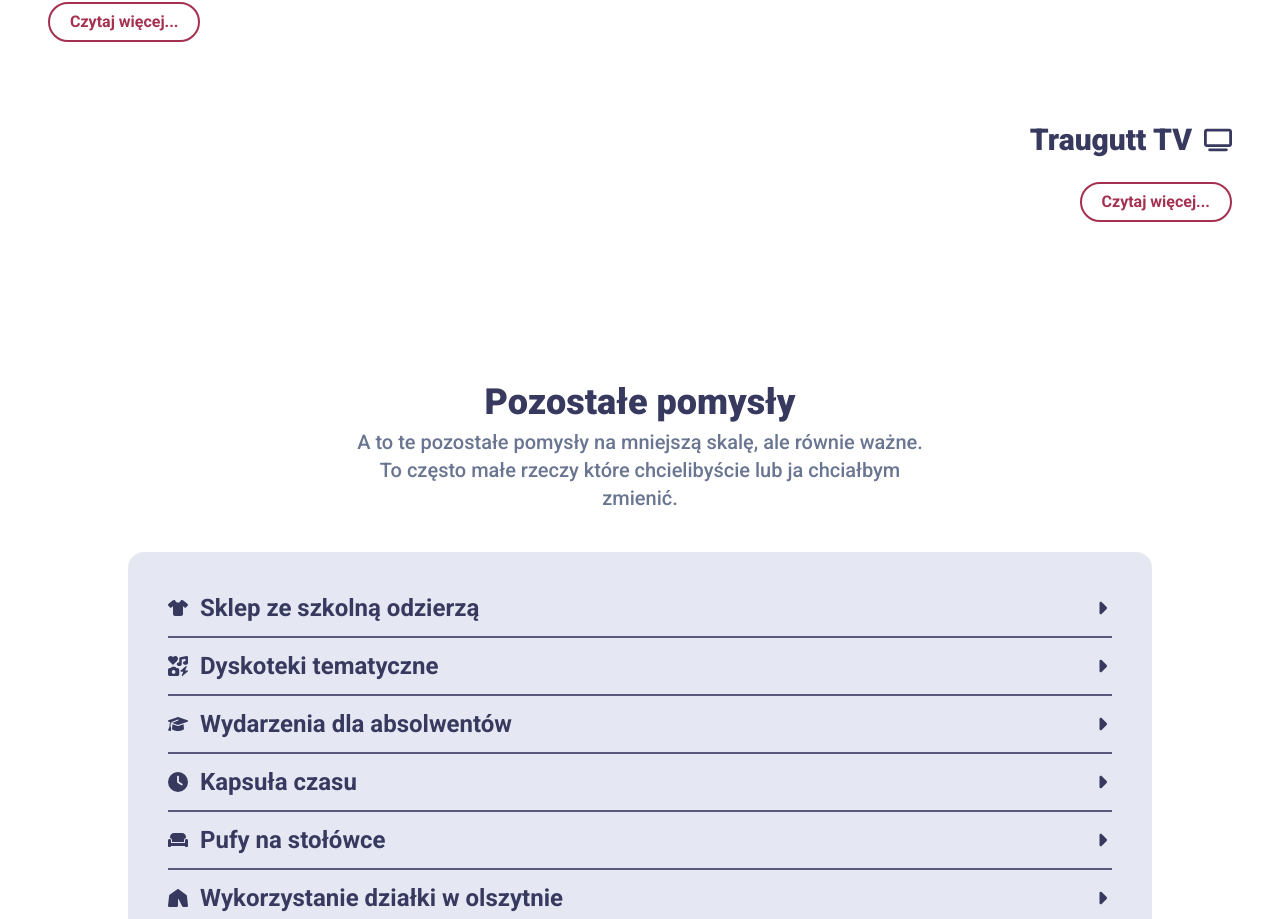
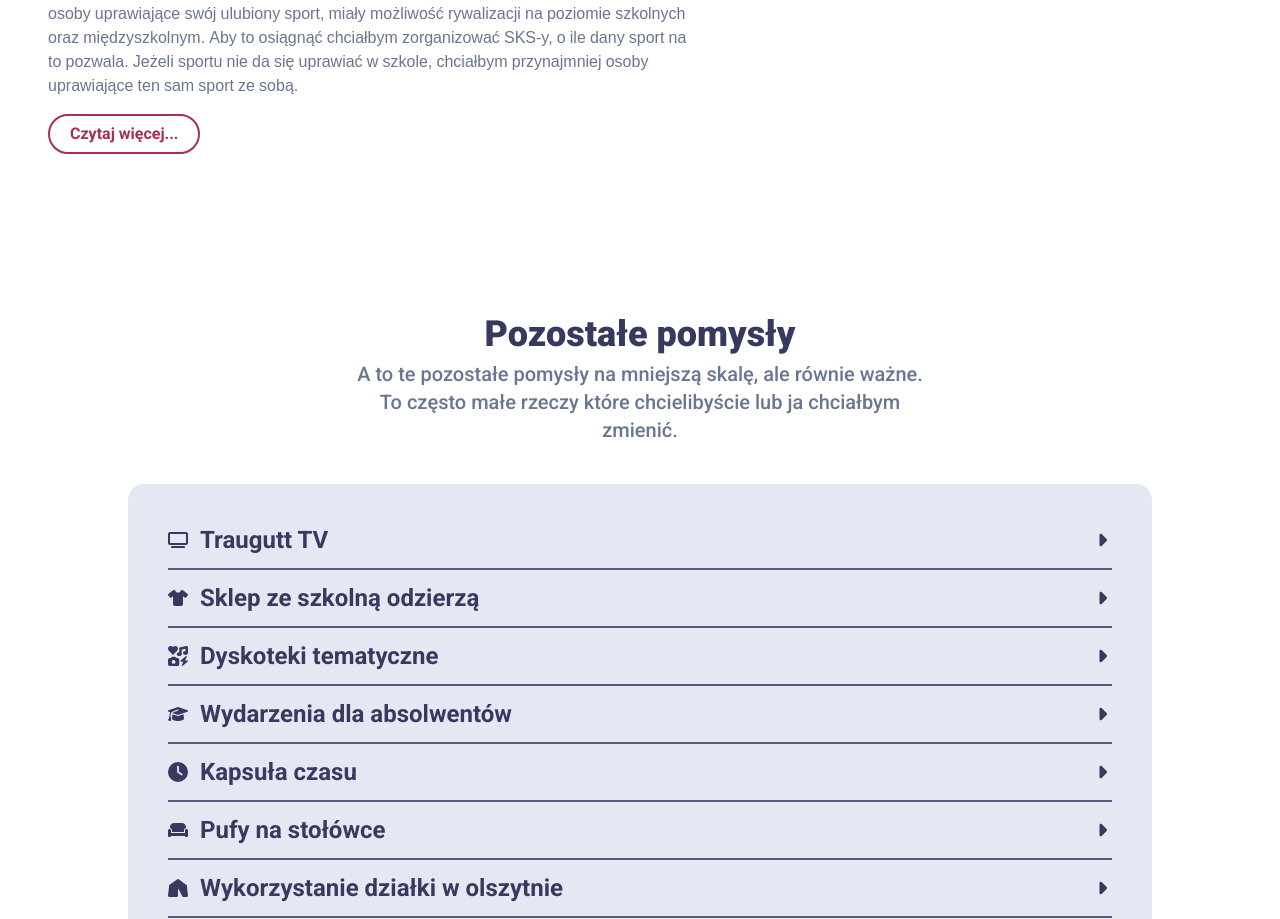
Before and after one commit to Mixeronix/Election-Bartosz-Wiaderek, a Next.js app: page / in a window 1280 px wide. Shown: the part 3607-4526 px from the top of the page. Built offline with nearby package versions, Linux system fonts and the light colour scheme.

Commit message:
New photo

```diff
--- a/app/ideasContainer.tsx
+++ b/app/ideasContainer.tsx
@@ -1,6 +1,6 @@
 "use client";
 
-import { IconDefinition, faBaseball, faCalendar, faCheck, faClose, faKitMedical, faList, faMobileScreen, faMusic, faTv } from "@fortawesome/free-solid-svg-icons";
+import { IconDefinition, faBaseball, faCalendar, faCheck, faClose, faKitMedical, faList, faMobileScreen, faMusic } from "@fortawesome/free-solid-svg-icons";
 import { FontAwesomeIcon } from "@fortawesome/react-fontawesome";
 import { AnimatePresence, motion } from "framer-motion";
 import { Noto_Sans_Javanese, Roboto } from "next/font/google";
@@ -89,11 +89,6 @@ export default function IdeasContainer() {
 			todo: 'Oprócz zakładania kolejnych drużyn sportowych w naszej szkole, planuje organizacje zawodów z najpopularniejszych sportów. Chciałbym aby przynajmniej niektóre z nich, obejmowały nie tylko naszą szkołe. Chciałbym wrócić do turniejów np. z "Norwidem" czy "Sienkiewiczem", tak jak kiedyś miało to miejsce.',
 			currently:
 				"Aktualnie w naszej szkoły działanie rozpoczyna drużyna piłki ręcznej. Jestem w trakcie rozmów z wuefistami na temat zakładania SKS oraz turniejów szkolnych czy międzyszkolnych.",
-		},
-		{
-			title: "Traugutt TV",
-			content: "",
-			icon: faTv,
 		},
 	];
 
--- a/app/otherIdeasContainer.tsx
+++ b/app/otherIdeasContainer.tsx
@@ -13,6 +13,7 @@ import {
 	faRestroom,
 	faTent,
 	faTshirt,
+	faTv,
 	faUmbrellaBeach,
 } from "@fortawesome/free-solid-svg-icons";
 import IdeaTile from "./ideaTile";
@@ -28,6 +29,11 @@ type ideaDataType = {
 
 export default function OtherIdeasContainer() {
 	const ideas: ideaDataType[] = [
+		{
+			title: "Traugutt TV",
+			content: "",
+			icon: faTv,
+		},
 		{
 			title: "Sklep ze szkolną odzierzą",
 			content: "",
```
Also changed, not shown: public/me.png.
